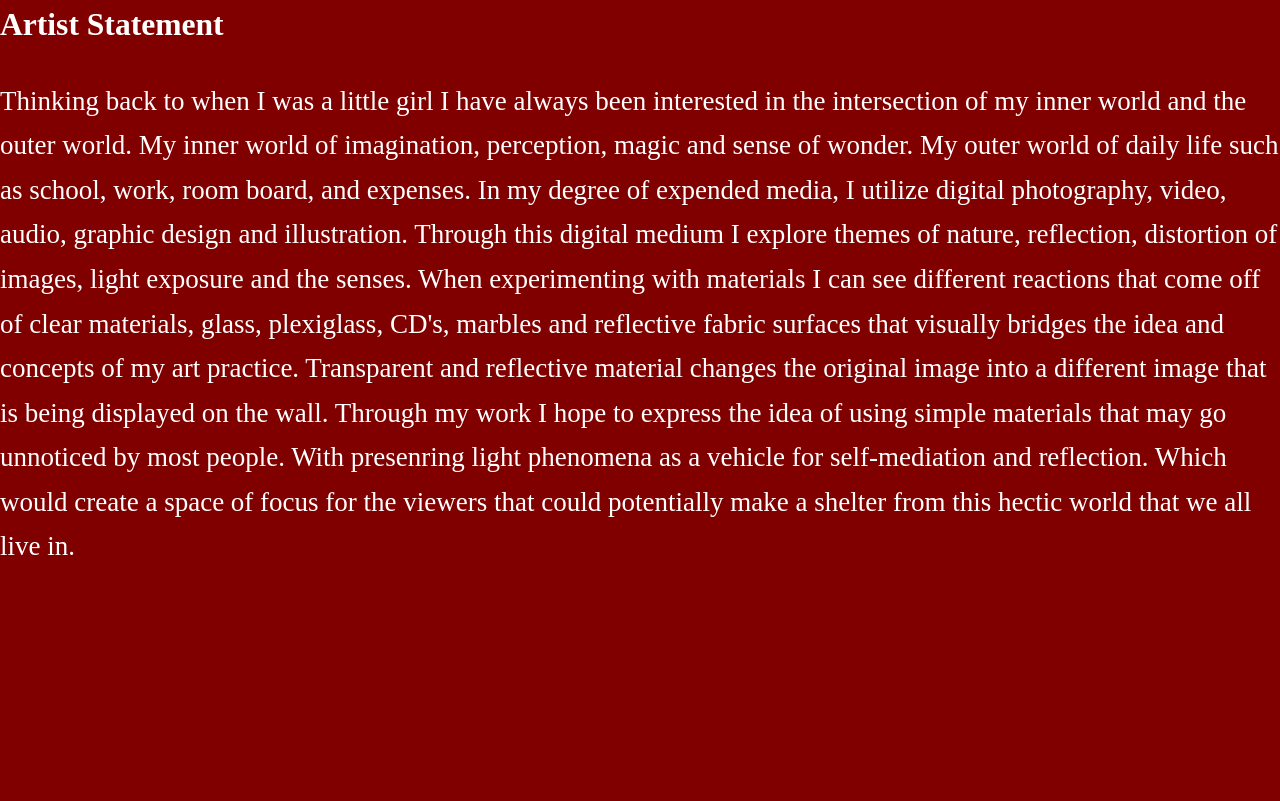
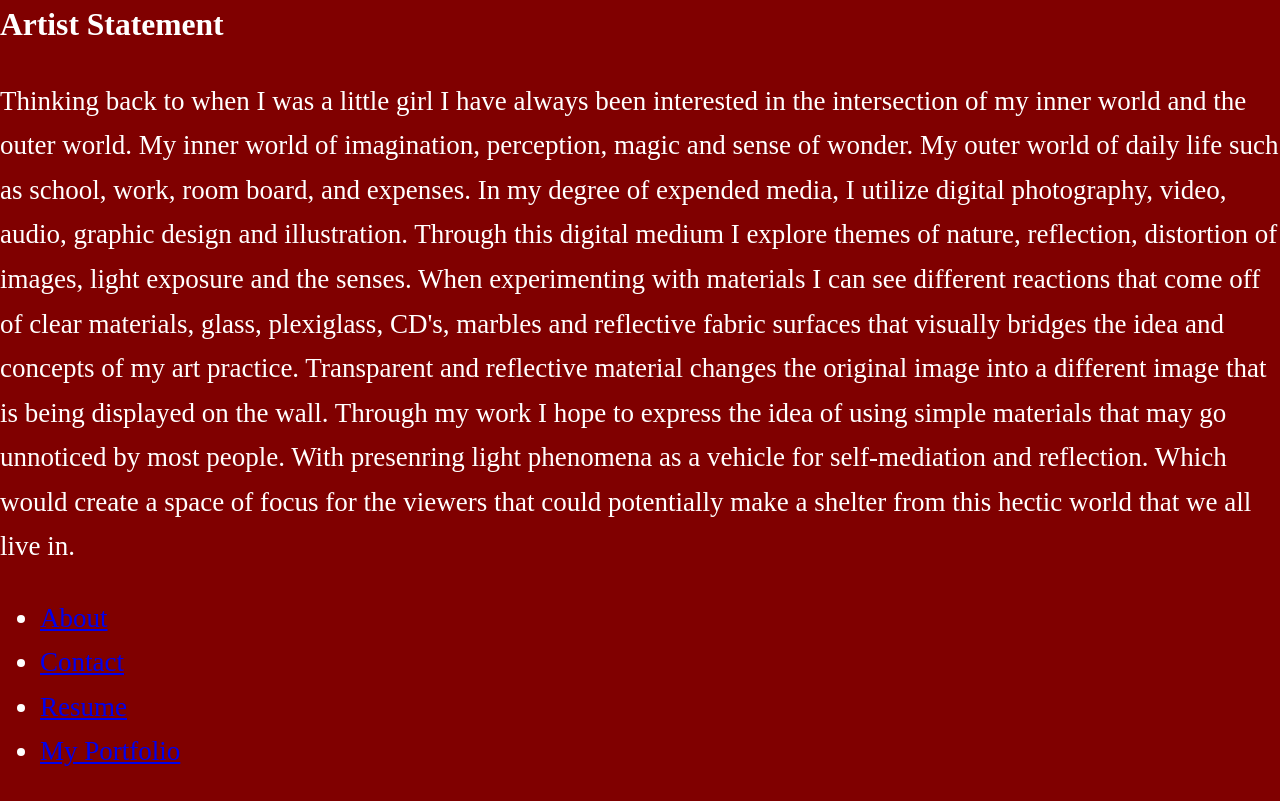
Before and after one commit to Angela4200/My-Portfolio-Website, a plain HTML site: page about.html in a window 1280 px wide. Shown: the part 1817-2618 px from the top of the page. Before the commit the page ends 2413 px from the top, so only its background shows below. Drawn offline with Linux system fonts and the light colour scheme.

Commit message:
Implement layout and Add Components
fix issues and missing code

```diff
--- a/about.html
+++ b/about.html
@@ -44,7 +44,7 @@
 			<iframe src=""></iframe>
 	    </section>
 
-		<section class="Texas State University website">
+		<section class="Northwest Vista website">
 			<iframe src="https://www.alamo.edu/nvc/academics/programs/comp-sci-tech-and-business/web-designer/" allowfullscreen="" loading="lazy"></iframe>
 	    </section>
 
@@ -55,7 +55,16 @@
 			Through my work I hope to express the idea of using simple materials that may go unnoticed by most people. With presenring light phenomena as a vehicle for self-mediation and reflection. Which would create a space of focus for the viewers that could potentially make a shelter from this hectic world that we all live in.</p>
 		</section>
 
-
+		<footer>
+			<div class="navigation">
+				<ul>
+					<li><a href="about.html" title="Learn more About Artist">About</a></li>
+					<li><a href="contact.html" title="Contact the artist">Contact</a></li>
+					<li><a href="resume.html" title="View artist Resume">Resume</a></li>
+					<li><a href="my portfolio.html" title="View artist Portfolio">My Portfolio</a></li>
+				</ul>
+			</div>
+		</footer>
 
 		<div>
 		</div>
```
Also changed, not shown: contact.html (+10 -1 lines), index.html (+6 -8 lines).
